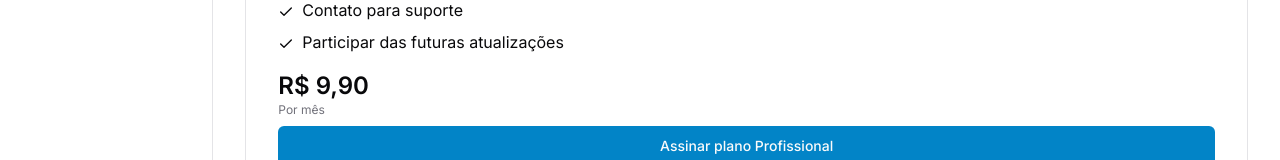
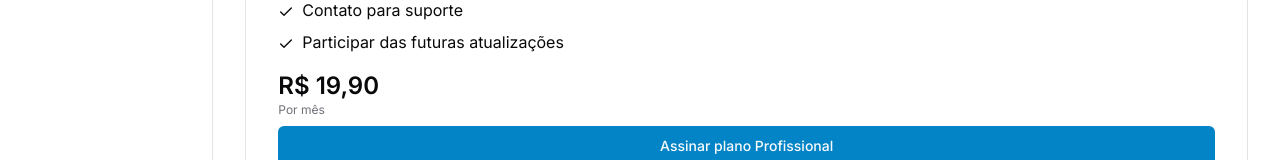
Before and after one commit to MatheusAltrao/Kerdos, a Next.js app: page /home/plans in a window 1280 px wide. Shown: the part 299-459 px from the top of the page. Built offline with nearby package versions, Linux system fonts and the light colour scheme; no server answers; the database is empty; sample sign-in values are in the browser's storage.

Commit message:
fix: price in plans

```diff
--- a/src/app/home/plans/page.tsx
+++ b/src/app/home/plans/page.tsx
@@ -82,7 +82,7 @@
                   </ul>
                   <div className="flex items-center justify-between gap-4">
                     <div className="self-start">
-                      <div className="text-2xl font-semibold">R$ 9,90</div>
+                      <div className="text-2xl font-semibold">R$ 19,90</div>
                       <p className="text-xs text-muted-foreground">Por mês</p>
                     </div>
                   </div>
```
